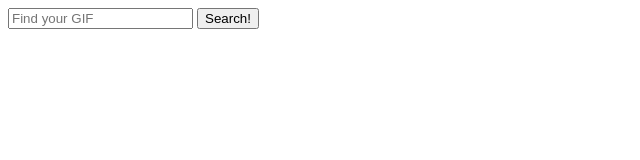
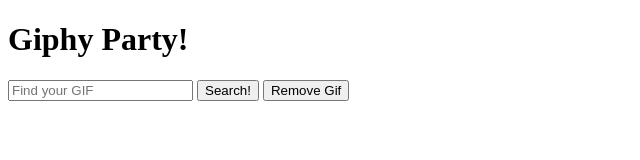
Before and after one commit to joji09/Gif-Requester, a plain HTML site: page ajax-giphy-party/index.html in a window 1280 px wide. Shown: the whole page, without its empty margins (0-640 px from the left). Drawn offline with nearby package versions, Linux system fonts and the light colour scheme.

Commit message:
Added remove button

```diff
--- a/ajax-giphy-party/index.html
+++ b/ajax-giphy-party/index.html
@@ -1,16 +1,19 @@
 <!DOCTYPE html>
 <html lang="en">
-
+<link
 <head>
   <meta charset="UTF-8">
   <title>Giphy Party!</title>
+  <link rel="stylesheet" href="style.css"/>
 </head>
 
 <body>
+  <h1>Giphy Party!</h1>
 <div class="container">
   <form id="search-form">
     <input type="text" id="search" placeholder="Find your GIF">
     <input type="submit" class="submit-btn" value="Search!">
+    <button id="remove">Remove Gif</button>
   </form>
 </div>
 <div id="gif-area"></div>
```
